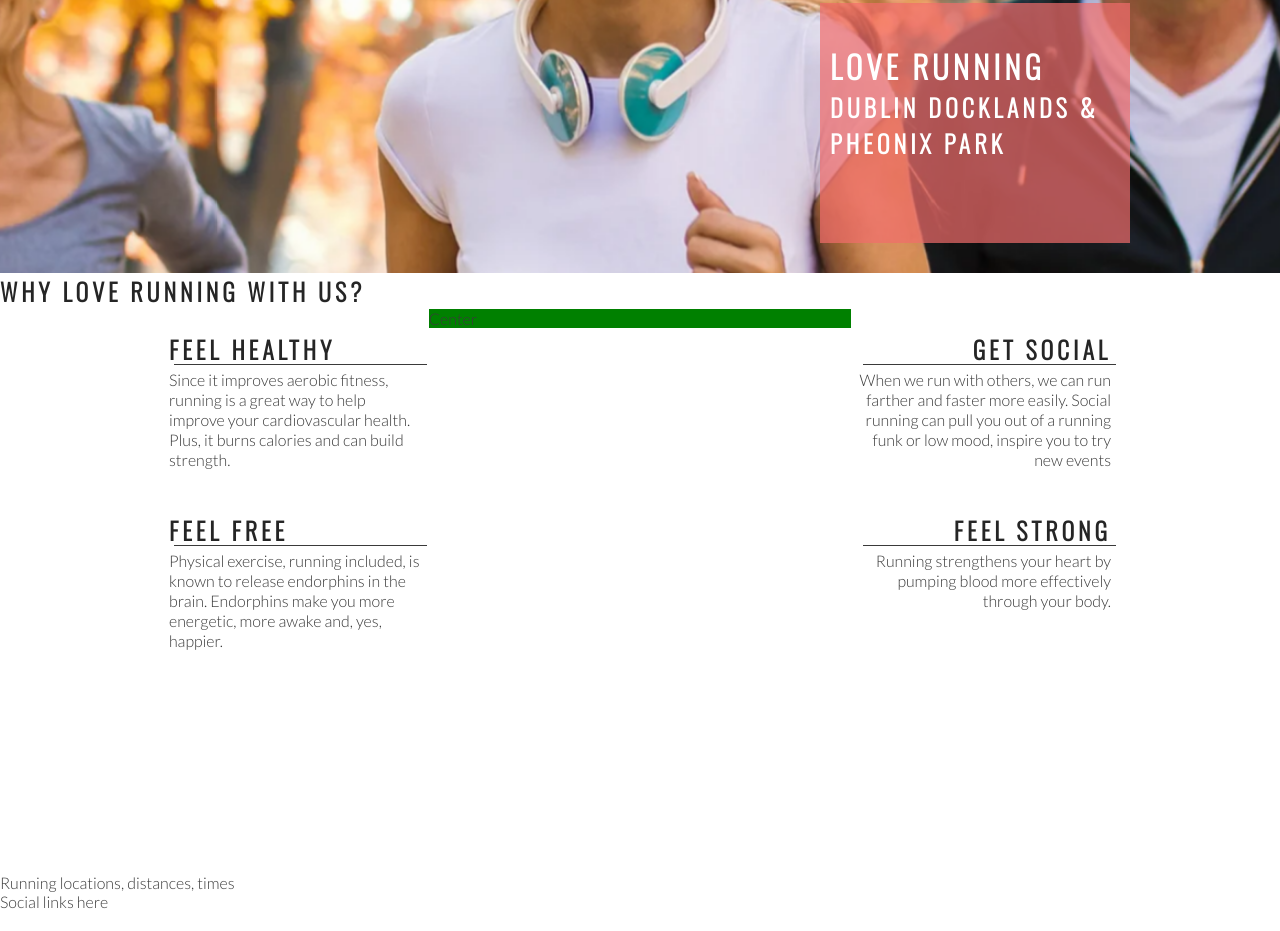
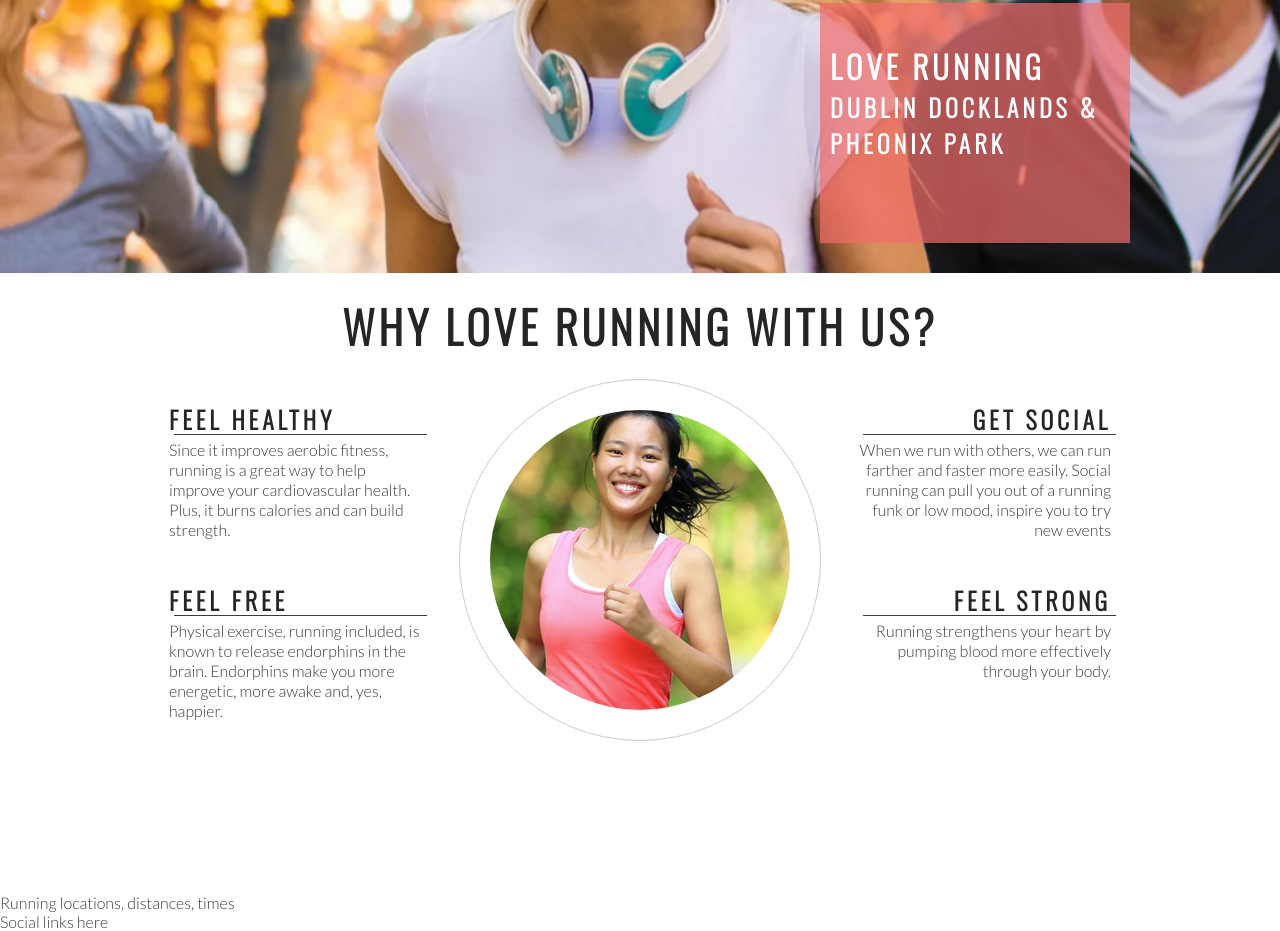
Before and after one commit to KippAD/love-running, a plain HTML site: page index.html in a window 1280 px wide. Shown: the part 402-1333 px from the top of the page. Drawn offline with nearby package versions, Linux system fonts and the light colour scheme.

Commit message:
Add club ethos image and fit into circle div containing div

```diff
--- a/assets/css/style.css
+++ b/assets/css/style.css
@@ -134,7 +134,6 @@ nav {
 #center-about {
     width: 33%;
     margin: 0 auto;
-    background-color: green;
 }
 
 hr {
@@ -160,3 +159,24 @@ hr {
     text-align: right;
 
 }
+
+#welcome {
+    text-align: center;
+    margin: 20px;
+    font-size: 280%;
+}
+
+#circle-container {
+    width: 300px;
+    height: 300px;
+    padding: 30px;
+    border: 1px solid #ccc;
+    border-radius: 50%;
+    margin: 0 auto;
+}
+
+#circle-cover-bg {
+    background: url(../images/ethos-center-image.jpeg) no-repeat center center;
+    height: 100%;
+    border-radius: 50%;
+}
--- a/index.html
+++ b/index.html
@@ -39,7 +39,7 @@
         </div>
     </section>
     <section id="club-ethos">
-        <h1>Why Love Running With Us?</h1>
+        <h2 id="welcome">Why Love Running With Us?</h2>
         <div id="left-about">
             <div class="left-about-heading">
                 <h2>Feel Healthy</h2>
@@ -75,7 +75,11 @@
                 </p>
             </div>
         </div>
-        <div id="center-about">Center</div>
+        <div id="center-about">
+            <div id="circle-container">
+                <div id="circle-cover-bg"></div>
+            </div>
+        </div>
     </section>
     <section>
         Running locations, distances, times
```
Also changed, not shown: assets/images/ethos-center-image.jpeg (added).
